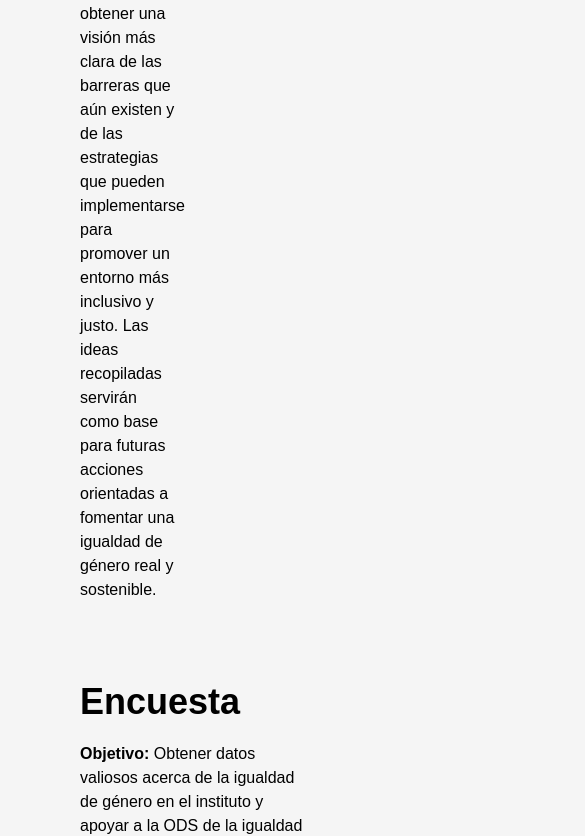
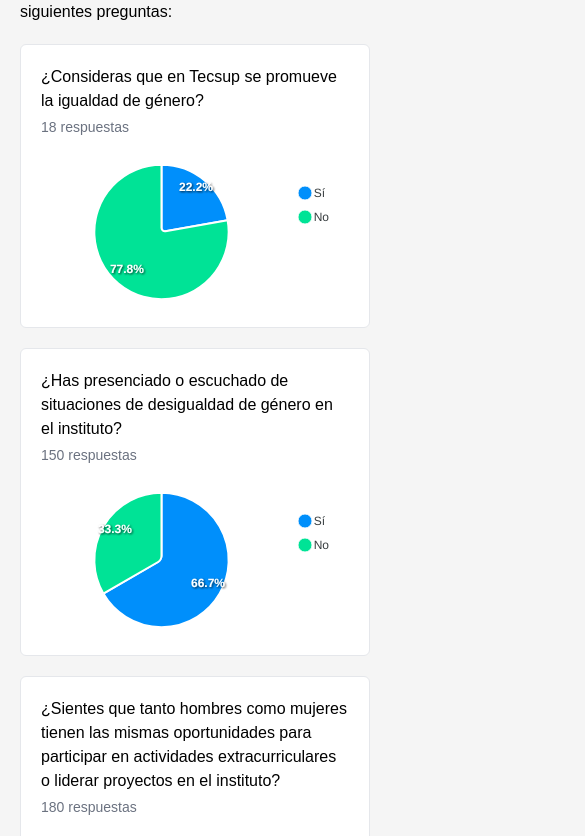
Before and after one commit to branch-main/igualdad-de-genero, a Next.js app: page / in a window 390 px wide. Shown: the part 2068-2904 px from the top of the page, 585 px wide, since content can reach past the window. Built offline with nearby package versions, Linux system fonts and the light colour scheme.

Commit message:
improve responsive

```diff
--- a/app/page.tsx
+++ b/app/page.tsx
@@ -3,11 +3,11 @@ import Chart from "@/components/Chart";
 
 export default function Home() {
   return (
-    <main className="flex flex-col gap-20 row-start-2 text-center">
-      <Hero></Hero>
-      <section className="text-left mx-20 flex flex-col gap-5">
+    <main className="flex flex-col gap-20">
+      <Hero />
+      <section className="mx-5 sm:mx-10 flex flex-col gap-5">
         <h2 className="font-bold text-4xl">Focus group</h2>
-        <div className="grid grid-cols-2 gap-10">
+        <div className="grid grid-cols-1 sm:grid-cols-2 gap-5 sm:gap-10">
           <p>
             Nuestro equipo ha llevado a cabo un focus group virtual con el
             objetivo de compartir y analizar experiencias relacionadas con la
@@ -23,29 +23,26 @@ export default function Home() {
             de género real y sostenible.
           </p>
           <iframe
-            className="aspect-video"
+            className="aspect-video w-full"
             src="https://drive.google.com/file/d/1i8KNOqxSidxJHwdlFPkUiNHT58nXpbY6/preview"
-            width="600"
           />
         </div>
       </section>
-      <section className="text-left mx-20 flex flex-col gap-5">
+      <section className="mx-5 sm:mx-10 text-left flex flex-col gap-5">
         <h2 className="font-bold text-4xl">Encuesta</h2>
         <div className="flex flex-col items-start gap-5">
           <p>
-            <b>Objetivo:</b> Obtener datos valiosos acerca de la igualdad de
-            género en el instituto y apoyar a la ODS de la igualdad de género
-            para poder buscar una solución que funcione para todos.
-          </p>
-          <p>
+            Nuestro objetivo con la es obtener datos valiosos acerca de la
+            igualdad de género en el instituto y apoyar a la ODS de la igualdad
+            de género para poder buscar una solución que funcione para todos.
             Para lograr recopilar información hemos realizado una encuesta
             considerando las siguientes preguntas:
           </p>
-          <div className="grid grid-cols-3 gap-5">
+          <div className="grid sm:grid-cols-2 gap-5">
             <Chart
               text="¿Consideras que en Tecsup se promueve la igualdad de género?"
               labels={["Sí", "No"]}
-              series={[131, 32]}
+              series={[4, 14]}
             />
             <Chart
               text="¿Has presenciado o escuchado de situaciones de desigualdad de género en el instituto?"
--- a/components/Chart.tsx
+++ b/components/Chart.tsx
@@ -14,12 +14,21 @@ export default function Chart({
   series: number[];
 }) {
   return (
-    <div className="bg-white rounded-md border-1 p-5">
+    <div className="bg-white rounded-md p-5 border">
       <p className="mb-1">{text}</p>
       <p className="text-sm mb-5 text-gray-500">
         {series.reduce((acc, serie) => acc + serie, 0)} respuestas
       </p>
-      <ApexChart type="pie" height={200} options={{ labels }} series={series} />
+      <div className="flex items-center justify-center">
+        <div className="w-full">
+          <ApexChart
+            type="pie"
+            height="100%"
+            options={{ labels }}
+            series={series}
+          />
+        </div>
+      </div>
     </div>
   );
 }
--- a/components/Hero.tsx
+++ b/components/Hero.tsx
@@ -4,7 +4,7 @@ import igualdadDeGenero from "@/app/images/igualdad-de-genero.jpeg";
 
 export default function Hero() {
   return (
-    <div className="flex flex-col mt-10">
+    <div className="flex flex-col mt-10 text-center px-5">
       <h1 className="text-5xl text-red-500 font-bold">Promoviendo una ODS:</h1>
       <h1 className="text-5xl text-red-500 font-bold mt-1">
         Igualdad de Género
@@ -12,9 +12,9 @@ export default function Hero() {
       <p className="text-3xl font-light text-gray-500 tracking-widest mt-5">
         Aplicada en Tecsup
       </p>
-      <div className="flex flex-row gap-16 mx-48 mt-16">
+      <div className="flex flex-col sm:flex-row gap-16 items-center justify-center mt-16">
         <Image src={igualdadDeGenero} alt="Igualdad de género" />
-        <div className="text-left flex flex-col">
+        <div className="text-left flex flex-col sm:w-[500px]">
           <h2 className="font-bold text-4xl text-black">Introducción</h2>
           <p className="font-medium text-lg mt-5">
             La igualdad de género es un principio fundamental para lograr una
```
